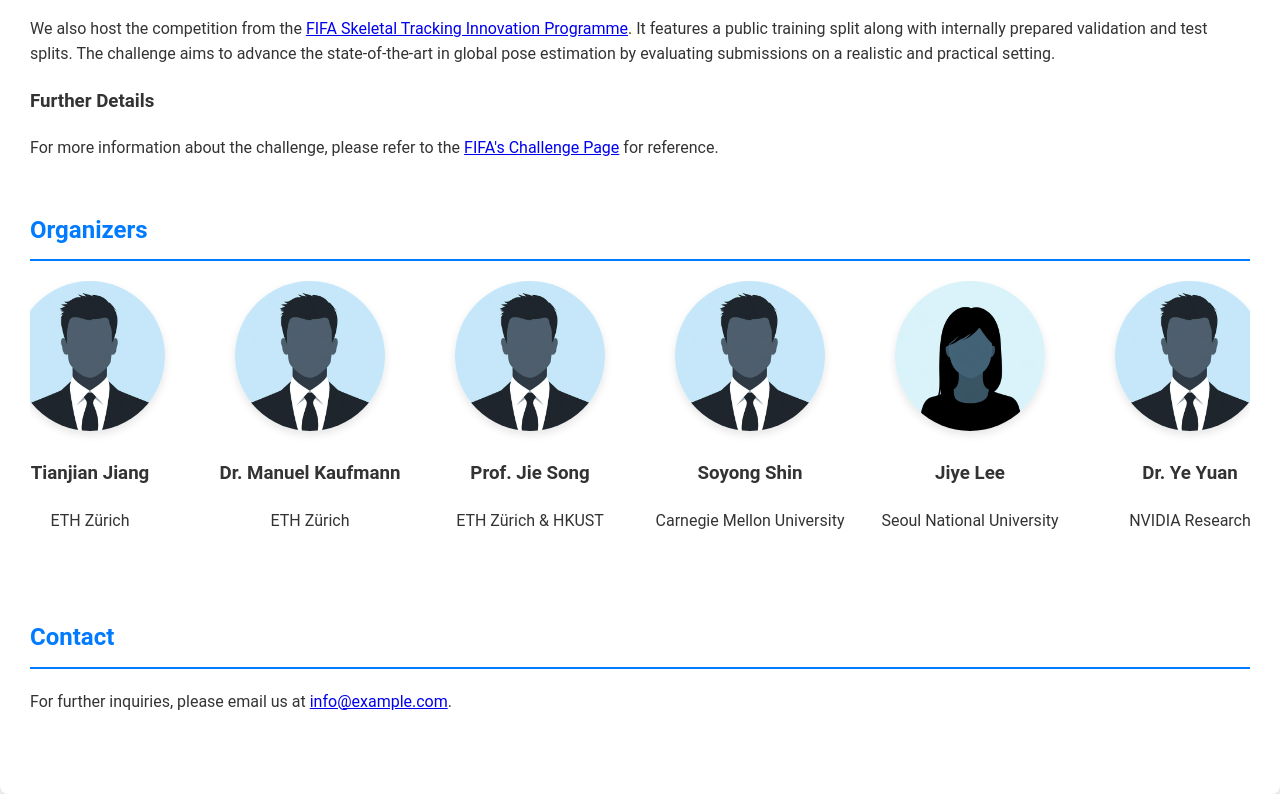
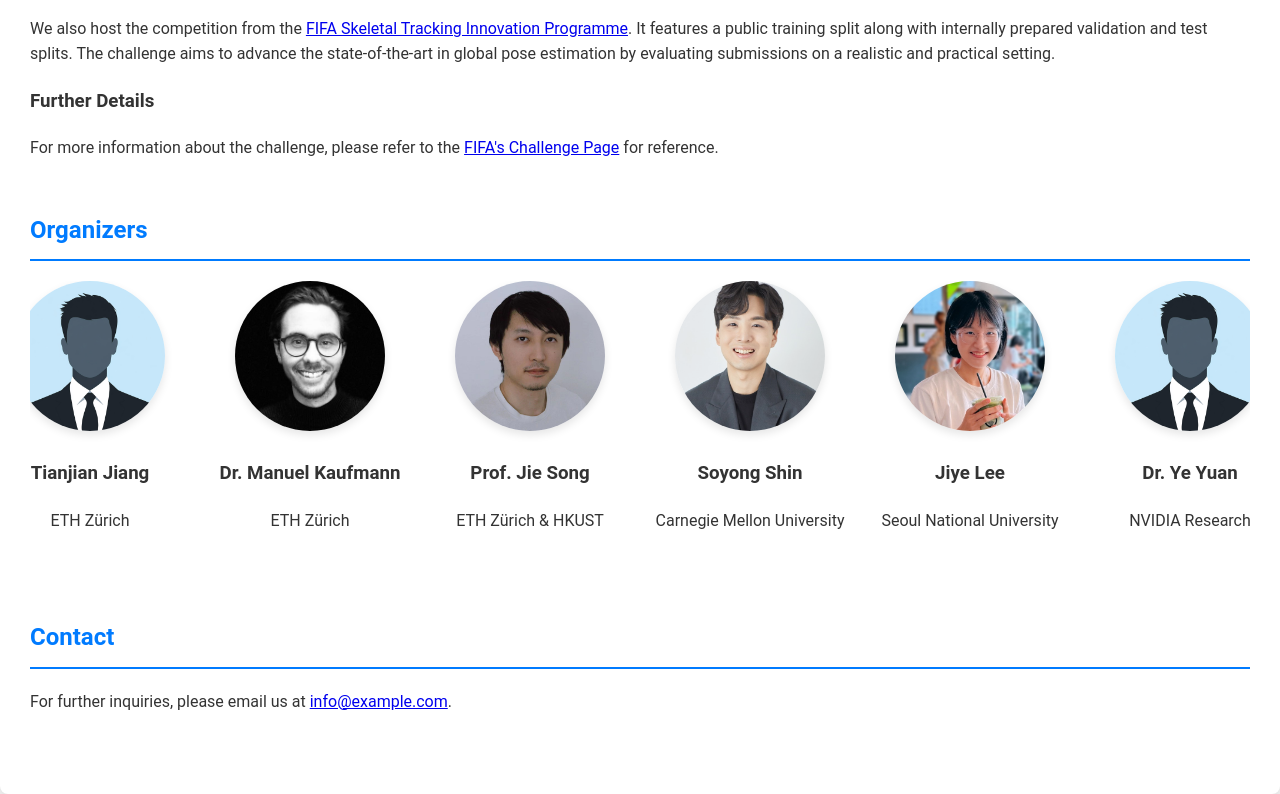
Before and after one commit to G3P-Workshop/G3P-Workshop.github.io, a plain HTML site: page index.html in a window 1280 px wide. Shown: the part 2173-2967 px from the top of the page. Drawn offline with Linux system fonts and the light colour scheme.

Commit message:
update profile images.

```diff
--- a/index.html
+++ b/index.html
@@ -142,22 +142,22 @@
           <p>ETH Zürich</p>
         </div>
         <div class="organizer">
-          <img src="assets/imgs/avatar_placeholder_1.jpg"/>
+          <img src="assets/imgs/avatar_organizer_kamanuel.jpg"/>
           <h3>Dr. Manuel Kaufmann</h3>
           <p>ETH Zürich</p>
         </div>
         <div class="organizer">
-          <img src="assets/imgs/avatar_placeholder_1.jpg"/>
+          <img src="assets/imgs/avatar_organizer_jie.jpg"/>
           <h3>Prof. Jie Song</h3>
           <p>ETH Zürich &amp; HKUST</p>
         </div>
         <div class="organizer">
-          <img src="assets/imgs/avatar_placeholder_1.jpg"/>
+          <img src="assets/imgs/avatar_organizer_soyong.jpg"/>
           <h3>Soyong Shin</h3>
           <p>Carnegie Mellon University</p>
         </div>
         <div class="organizer">
-          <img src="assets/imgs/avatar_placeholder_2.jpg"/>
+          <img src="assets/imgs/avatar_organizer_jiye.jpg"/>
           <h3>Jiye Lee</h3>
           <p>Seoul National University</p>
         </div>
```
Also changed, not shown: assets/imgs/avatar_organizer_jie.jpg (added), assets/imgs/avatar_organizer_jiye.jpg (added), assets/imgs/avatar_organizer_kamanuel.jpg (added), assets/imgs/avatar_organizer_soyong.jpg (added).
